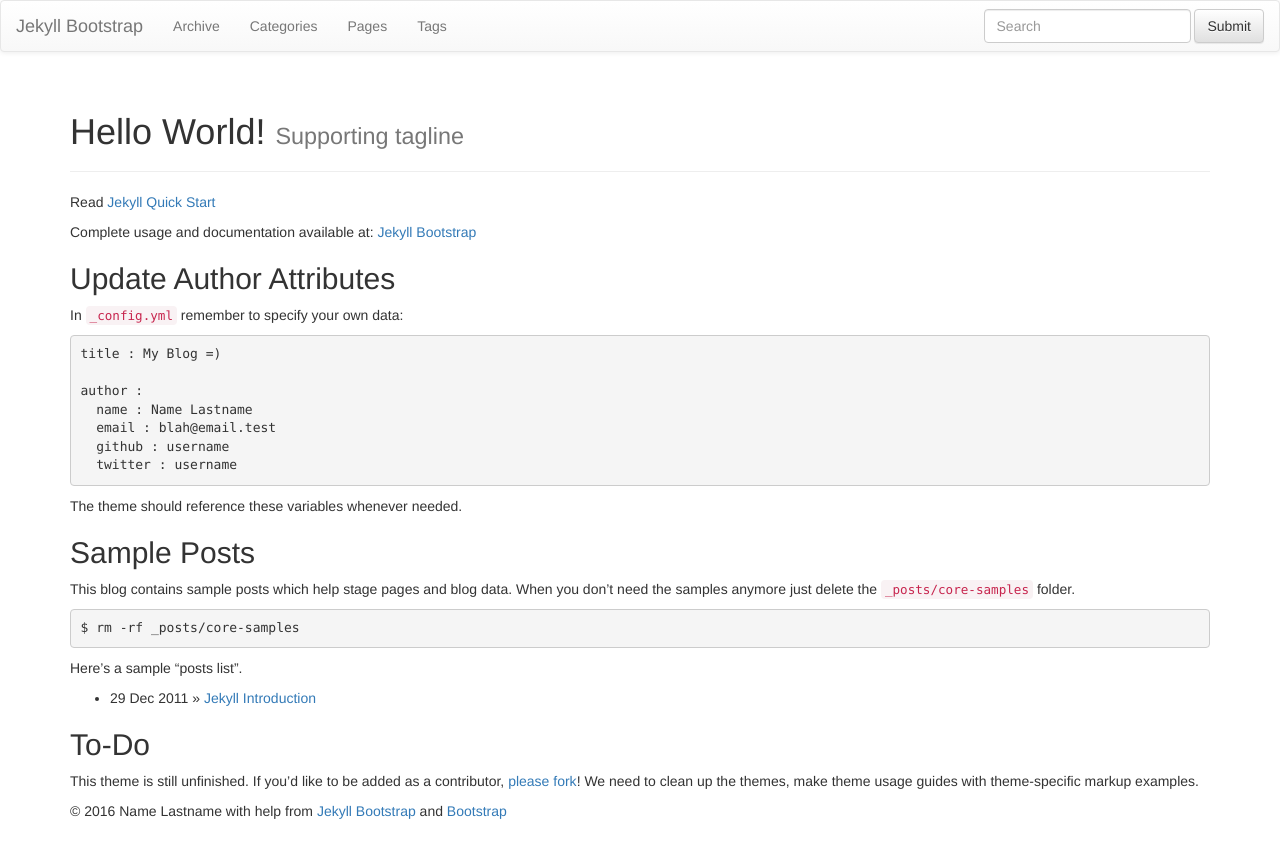
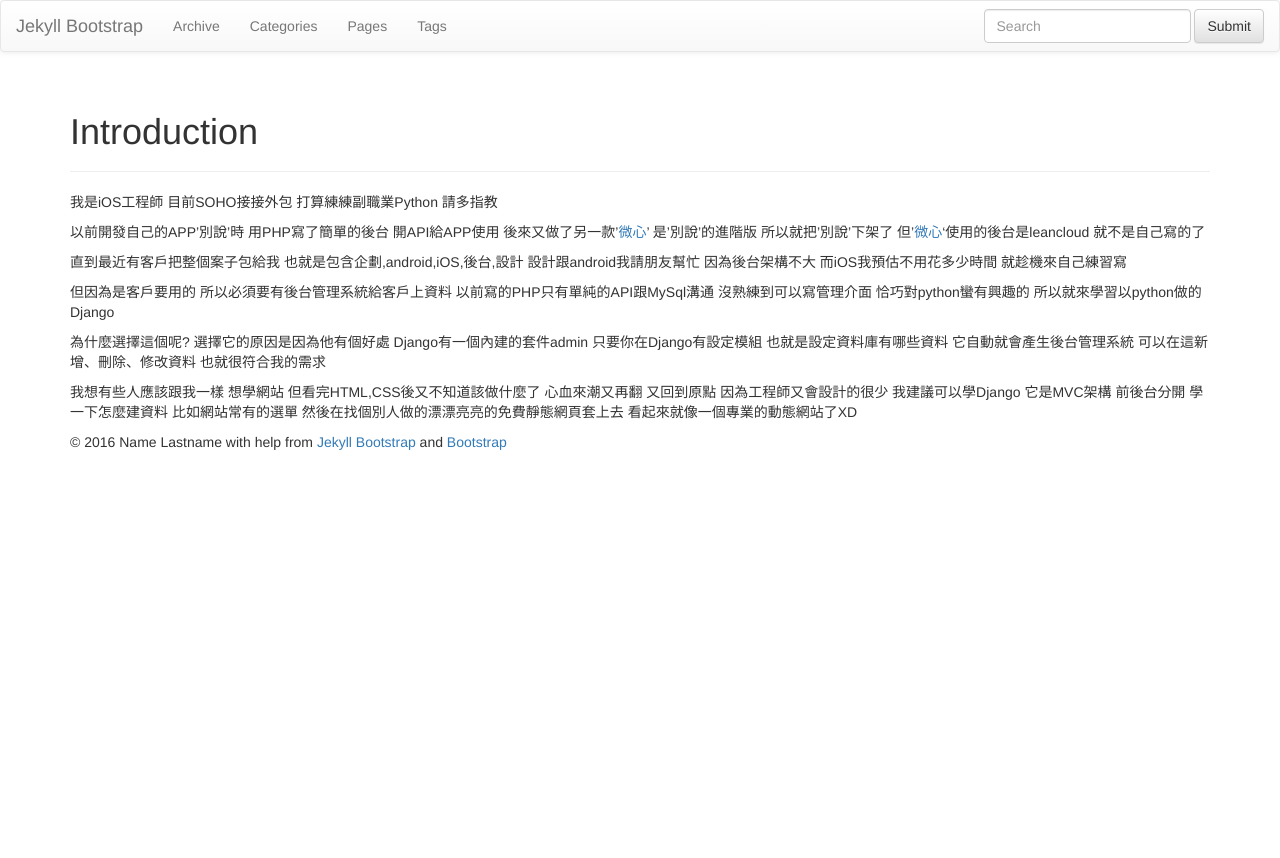
Before and after one commit to s5346/s5346.github.io, a Jekyll site: the page built from index.md, in a window 1280 px wide. Shown: the top 858 px of the page. Built offline with Jekyll 4.4.1, drawn with Linux system fonts in a browser that asks for light colours; nearby versions of some CDN libraries; library files that are not in the unit come from our copies.

Commit message:
introduction

```diff
--- a/index.md
+++ b/index.md
@@ -1,44 +1,55 @@
 ---
 layout: page
-title: Hello World!
-tagline: Supporting tagline
+title: Introduction
+tagline:
 ---
-{% include JB/setup %}
+我是iOS工程師
+目前SOHO接接外包
+打算練練副職業Python
+請多指教
 
-Read [Jekyll Quick Start](http://jekyllbootstrap.com/usage/jekyll-quick-start.html)
+以前開發自己的APP'別說'時
+用PHP寫了簡單的後台
+開API給APP使用
+後來又做了另一款'[微心](http://s5346-blog.logdown.com/posts/304943-micro-app-micro-mind)'
+是'別說'的進階版
+所以就把'別說'下架了
+但'[微心](http://s5346-blog.logdown.com/posts/304943-micro-app-micro-mind)'使用的後台是leancloud
+就不是自己寫的了
 
-Complete usage and documentation available at: [Jekyll Bootstrap](http://jekyllbootstrap.com)
+直到最近有客戶把整個案子包給我
+也就是包含企劃,android,iOS,後台,設計
+設計跟android我請朋友幫忙
+因為後台架構不大
+而iOS我預估不用花多少時間
+就趁機來自己練習寫
 
-## Update Author Attributes
+但因為是客戶要用的
+所以必須要有後台管理系統給客戶上資料
+以前寫的PHP只有單純的API跟MySql溝通
+沒熟練到可以寫管理介面
+恰巧對python蠻有興趣的
+所以就來學習以python做的Django
 
-In `_config.yml` remember to specify your own data:
+為什麼選擇這個呢?
+選擇它的原因是因為他有個好處
+Django有一個內建的套件admin
+只要你在Django有設定模組
+也就是設定資料庫有哪些資料
+它自動就會產生後台管理系統
+可以在這新增、刪除、修改資料
+也就很符合我的需求
 
-    title : My Blog =)
-
-    author :
-      name : Name Lastname
-      email : blah@email.test
-      github : username
-      twitter : username
-
-The theme should reference these variables whenever needed.
-
-## Sample Posts
-
-This blog contains sample posts which help stage pages and blog data.
-When you don't need the samples anymore just delete the `_posts/core-samples` folder.
-
-    $ rm -rf _posts/core-samples
-
-Here's a sample "posts list".
-
-<ul class="posts">
-  {% for post in site.posts %}
-    <li><span>{{ post.date | date_to_string }}</span> &raquo; <a href="{{ BASE_PATH }}{{ post.url }}">{{ post.title }}</a></li>
-  {% endfor %}
-</ul>
-
-## To-Do
-
-This theme is still unfinished. If you'd like to be added as a contributor, [please fork](http://github.com/plusjade/jekyll-bootstrap)!
-We need to clean up the themes, make theme usage guides with theme-specific markup examples.
+我想有些人應該跟我一樣
+想學網站
+但看完HTML,CSS後又不知道該做什麼了
+心血來潮又再翻
+又回到原點
+因為工程師又會設計的很少
+我建議可以學Django
+它是MVC架構
+前後台分開
+學一下怎麼建資料
+比如網站常有的選單
+然後在找個別人做的漂漂亮亮的免費靜態網頁套上去
+看起來就像一個專業的動態網站了XD
```
Also changed, not shown: README.md.
